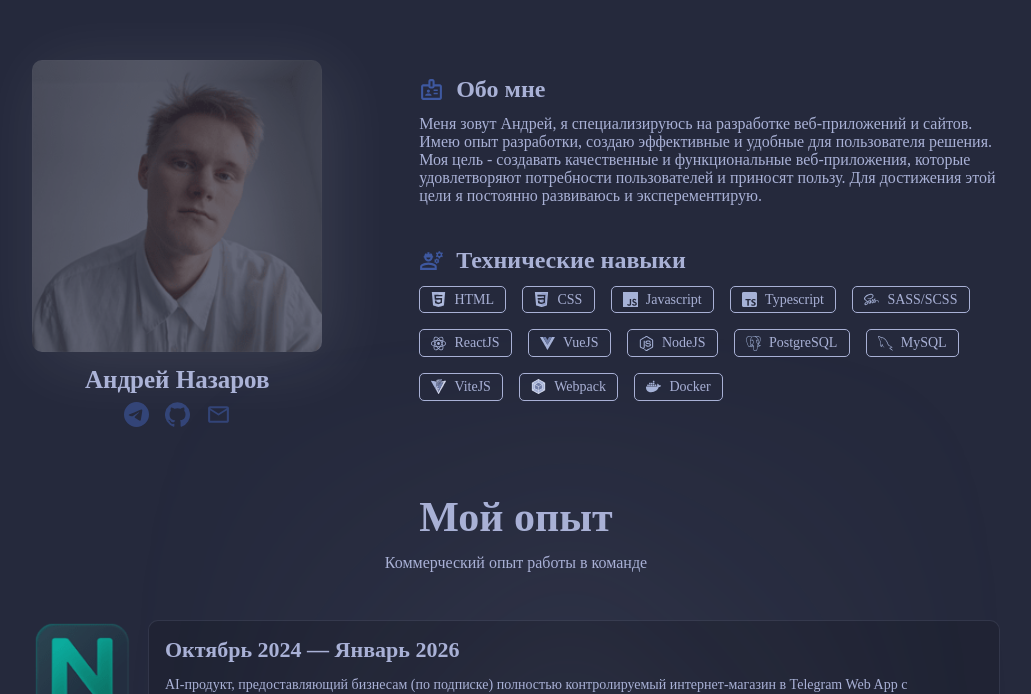
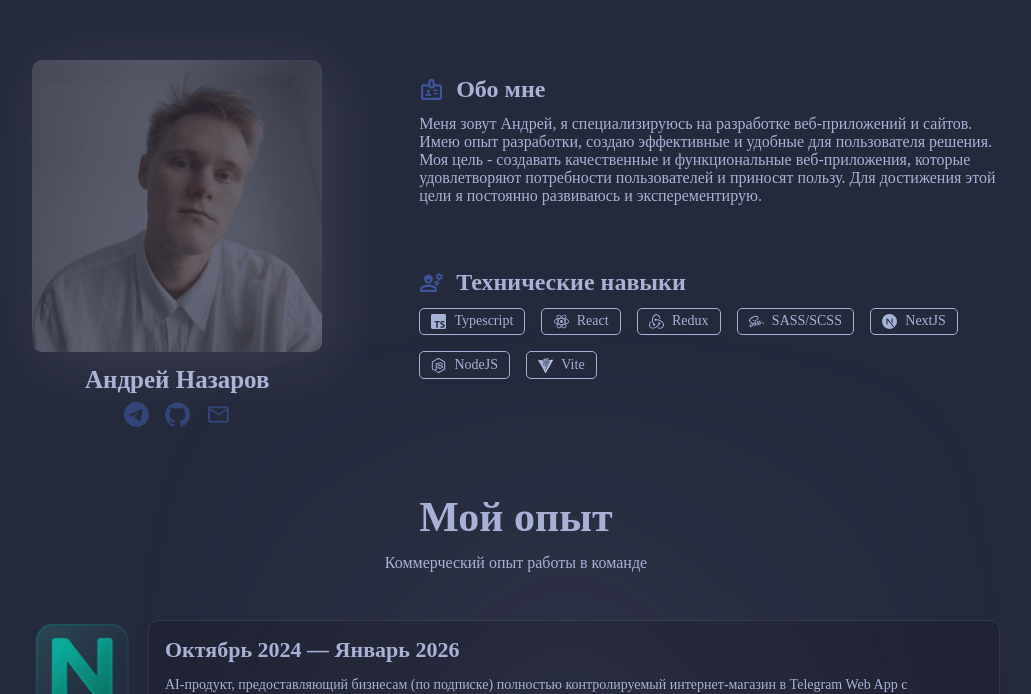
Before and after one commit to AndreNazar/andrenazar.github.io, a website built with Vite: page index.html in a window 1280 px wide. Shown: the part 106-800 px from the top of the page, without its empty margins (124-1155 px from the left). Built offline with nearby package versions, Linux system fonts and the light colour scheme; files whose address does not match are found by name.

Commit message:
docs: изменил навыки

```diff
--- a/index.html
+++ b/index.html
@@ -90,57 +90,49 @@
             </h2>
             <div class="skills">
               <ul>
-                <li class="skill-item">
+                <!-- <li class="skill-item">
                   <img src="./public/assets/imgs/langs/HTML.svg" alt="" />
                   <p>HTML</p>
                 </li>
                 <li class="skill-item">
                   <img src="./public/assets/imgs/langs/CSS.svg" alt="" />
                   <p>CSS</p>
-                </li>
-                <li class="skill-item">
+                </li> -->
+                <!-- <li class="skill-item">
                   <img src="./public/assets/imgs/langs/js.svg" alt="" />
                   <p>Javascript</p>
-                </li>
+                </li> -->
                 <li class="skill-item">
                   <img src="./public/assets/imgs/langs/ts.svg" alt="" />
                   <p>Typescript</p>
                 </li>
                 <li class="skill-item">
+                  <img src="./public/assets/imgs/langs/React.svg" alt="" />
+                  <p>React</p>
+                </li>
+                <li class="skill-item">
+                  <img src="./public/assets/imgs/langs/redux.svg" alt="" />
+                  <p>Redux</p>
+                </li>
+                <li class="skill-item">
                   <img src="./public/assets/imgs/langs/sass.svg" alt="" />
                   <p>SASS/SCSS</p>
                 </li>
-                <li class="skill-item">
-                  <img src="./public/assets/imgs/langs/React.svg" alt="" />
-                  <p>ReactJS</p>
-                </li>
-                <li class="skill-item">
+                <!-- <li class="skill-item">
                   <img src="./public/assets/imgs/langs/Vue.svg" alt="" />
                   <p>VueJS</p>
+                </li> -->
+                <li class="skill-item">
+                  <img src="./public/assets/imgs/langs/next.svg" alt="" />
+                  <p>NextJS</p>
                 </li>
                 <li class="skill-item">
                   <img src="./public/assets/imgs/langs/node.svg" alt="" />
                   <p>NodeJS</p>
                 </li>
                 <li class="skill-item">
-                  <img src="./public/assets/imgs/langs/Postgresql.svg" alt="" />
-                  <p>PostgreSQL</p>
-                </li>
-                <li class="skill-item">
-                  <img src="./public/assets/imgs/langs/MySQL.svg" alt="" />
-                  <p>MySQL</p>
-                </li>
-                <li class="skill-item">
                   <img src="./public/assets/imgs/langs/Vitejs.svg" alt="" />
-                  <p>ViteJS</p>
-                </li>
-                <li class="skill-item">
-                  <img src="./public/assets/imgs/langs/webpack.svg" alt="" />
-                  <p>Webpack</p>
-                </li>
-                <li class="skill-item">
-                  <img src="./public/assets/imgs/langs/docker.svg" alt="" />
-                  <p>Docker</p>
+                  <p>Vite</p>
                 </li>
               </ul>
             </div>
--- a/public/data/experiences.json
+++ b/public/data/experiences.json
@@ -3,9 +3,9 @@
         "title": "Noxer",
         "description": "AI-продукт, предоставляющий бизнесам (по подписке) полностью контролируемый интернет-магазин в Telegram Web App с настраиваемым  ИИ-помощником.",
         "cases": [
-            "Разрабатывал и поддерживал универсальную систему интернет-магазинов и админки для него",
+            "Разрабатывал и поддерживал универсальную систему интернет-магазинов (более 20 бизнесов) и админки для него",
             "Разрабатывал и поддерживал модульную архитектуру приложения (FSD)",
-            "Оптимизировал сложные UI элементы, прорабатывал пользовательские сценариев и улучшение UX",
+            "Оптимизировал сложные UI элементы, прорабатывал пользовательские сценарии и улучшал UX",
             "Интегрировал Telegram WebApp",
             "Участвовал в архитектурных решениях и ревью кода",
             "Разработал файловый менеджер (работа с иерархией, состояниями, UI-логикой)"
```
Also changed, not shown: public/assets/imgs/langs/MySQL.svg (deleted), public/assets/imgs/langs/Postgresql.svg (deleted), public/assets/imgs/langs/docker.svg (deleted), public/assets/imgs/langs/next.svg (added), public/assets/imgs/langs/redux.svg (added), public/assets/imgs/langs/webpack.svg (deleted).
